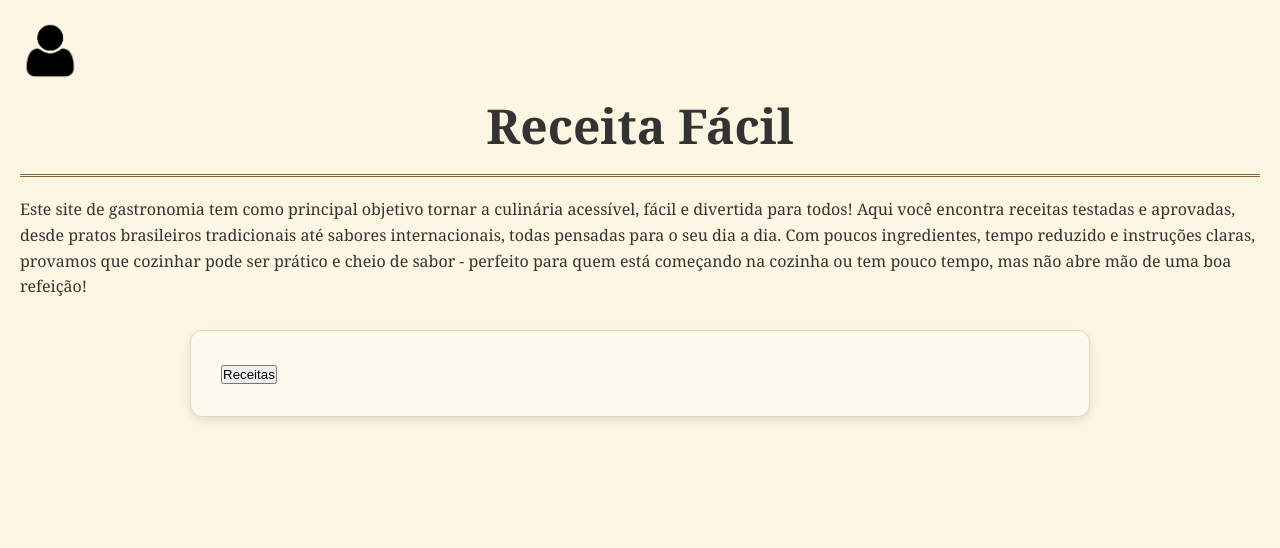
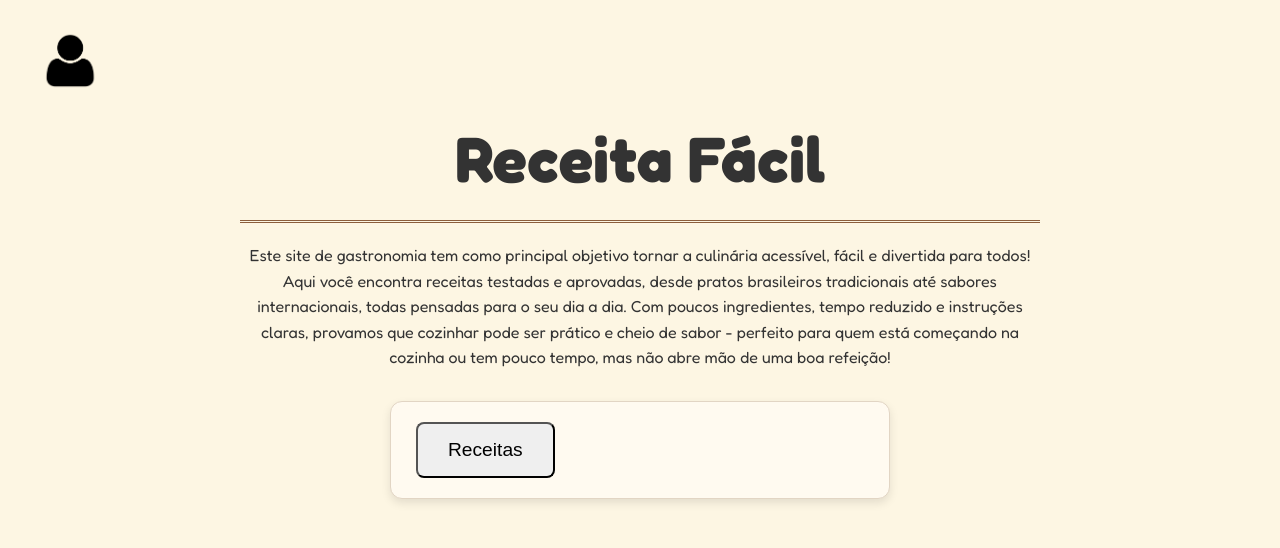
Before and after one commit to Matheus00017/Projetos, a PHP site: page / in a window 1280 px wide. Shown: the top 548 px of the page. Run offline with PHP 8.4, Linux system fonts and the light colour scheme.

Commit message:
30-09_inncompleto

```diff
--- a/projéto_numero_1°/Salgados.html
+++ b/projéto_numero_1°/Salgados.html
@@ -5,7 +5,10 @@
     <meta name="viewport" content="width=device-width, initial-scale=1.0">
     <title>Receita Fácil: Salgados</title>
     <link rel="shortcut icon" href="imagens/livro de receitas.ico" type="image/x-icon">
-
+    <nav>
+        <a href="login.html" id="login"><img src="imagens/login.png" alt="login" width="60px" height=" 60px"></a>
+        <a href="index.html" id="home"><img src="imagens/home.png" alt="home"></a>
+    </nav>
     <link rel="stylesheet" href="style/style.css">
 </head>
 <body>
--- a/projéto_numero_1°/index.html
+++ b/projéto_numero_1°/index.html
@@ -23,7 +23,7 @@
             abre mão de uma boa refeição!
             </p>
         </div>
-    <section>
+    <section class="diminuir">
         <a href="Receitas.html"><button type="button">Receitas</button></a>
     </section>
 </body>
--- a/projéto_numero_1°/js/receitas.js
+++ b/projéto_numero_1°/js/receitas.js
@@ -167,7 +167,7 @@ const receitasSalgados = {
     }
 };
 const receitasBebidas = {
-    bebidasSamAlcool: {
+    bebidasSemAlcool: {
         limonadaSuiça: {
             imagem: "https://cdn.casaeculinaria.com/wp-content/uploads/2024/04/29114609/Limonada-suica-1.webp",
             nome: "Limonada Suiça",
--- a/projéto_numero_1°/lanches.html
+++ b/projéto_numero_1°/lanches.html
@@ -5,6 +5,10 @@
     <meta name="viewport" content="width=device-width, initial-scale=1.0">
     <title>Receita Fácil: Lanches</title>
     <link rel="shortcut icon" href="imagens/livro de receitas.ico" type="image/x-icon">
+    <nav>
+        <a href="login.html" id="login"><img src="imagens/login.png" alt="login" width="60px" height=" 60px"></a>
+        <a href="index.html" id="home"><img src="imagens/home.png" alt="home"></a>
+    </nav>
      <link rel="stylesheet" href="style/style.css">
 </head>
 <body>
--- a/projéto_numero_1°/login.html
+++ b/projéto_numero_1°/login.html
@@ -5,13 +5,16 @@
     <meta name="viewport" content="width=device-width, initial-scale=1.0">
     <title>Receita Fácil: login</title>
     <link rel="shortcut icon" href="imagens/livro de receitas.ico" type="image/x-icon">
+    <nav>
+        <a href="index.html" id="home"><img src="imagens/home.png" alt="home"></a>
+    </nav>
 
      <link rel="stylesheet" href="style/style.css">
 </head>
 <body>
     <h1>Login</h1>
     <p>Criando um perfil de login você estaria por dentro das atualizações diarias de acordo com as suas caracteristicas de seu usuário</p>
-    <form>
+    <form class="login-form">
 
         <h2>usúario</h2>
         <input type="text" name="usuário" id="usuario" placeholder="usúario">
--- a/projéto_numero_1°/sobremesa.html
+++ b/projéto_numero_1°/sobremesa.html
@@ -5,6 +5,10 @@
     <meta name="viewport" content="width=device-width, initial-scale=1.0">
     <title>Receita Fácil: Sobremesas</title>
     <link rel="shortcut icon" href="imagens/livro de receitas.ico" type="image/x-icon">
+    <nav>
+        <a href="login.html" id="login"><img src="imagens/login.png" alt="login" width="60px" height=" 60px"></a>
+        <a href="index.html" id="home"><img src="imagens/home.png" alt="home"></a>
+    </nav>
     <link rel="stylesheet" href="style/style.css">
 </head>
 <body>
--- a/projéto_numero_1°/style/style.css
+++ b/projéto_numero_1°/style/style.css
@@ -1,4 +1,4 @@
-/* Reset */
+@import url("https://fonts.googleapis.com/css2?family=Fredoka:wght@300..700&family=Montserrat+Alternates:ital,wght@0,100;0,200;0,300;0,400;0,500;0,600;0,700;0,800;0,900;1,100;1,200;1,300;1,400;1,500;1,600;1,700;1,800;1,900&display=swap");
 * {
     margin: 0;
     padding: 0;
@@ -6,18 +6,30 @@
 }
 
 body {
-    font-family: 'Georgia', serif;
+    font-family: 'Fredoka', serif;
     background: #fdf6e3; /* cor de papel */
     color: #333;
     line-height: 1.6;
     padding: 20px;
 }
 
+/*menu de navegação*/
+nav {
+    display: flex;
+    justify-content: space-between;
+    align-items: center;
+    padding: 10px 20px;
+}
+
+nav a img {
+    max-width: 60px;
+}
+
 /* Título principal */
 h1 {
-    font-family: 'Georgia', serif;
+    font-family: 'Fredoka', serif;
     text-align: center;
-    font-size: 3rem;
+    font-size: 4rem;
     margin-bottom: 20px;
     border-bottom: 3px double #8b5e3c; /* linha decorativa */
     padding-bottom: 10px;
@@ -83,3 +95,26 @@ section h1 {
     color: #4e342e;
     text-align: left;
 }
+
+button,
+input {
+    font-size: 1.2rem;
+    padding: 15px 30px;
+    border-radius: 8px;
+    cursor: pointer;
+    margin: 10px;
+}
+
+
+
+
+.area {
+    text-align: center;
+    max-width: 800px;
+    margin: auto;
+}
+
+.diminuir {
+    width: 500px;
+    padding: 10px 15px;
+}
```
Also changed, not shown: projéto_numero_1°/Bebidas.html (+32 -16 lines), projéto_numero_1°/Receitas.html (+4 -21 lines), projéto_numero_1°/imagens/home.png (added).
